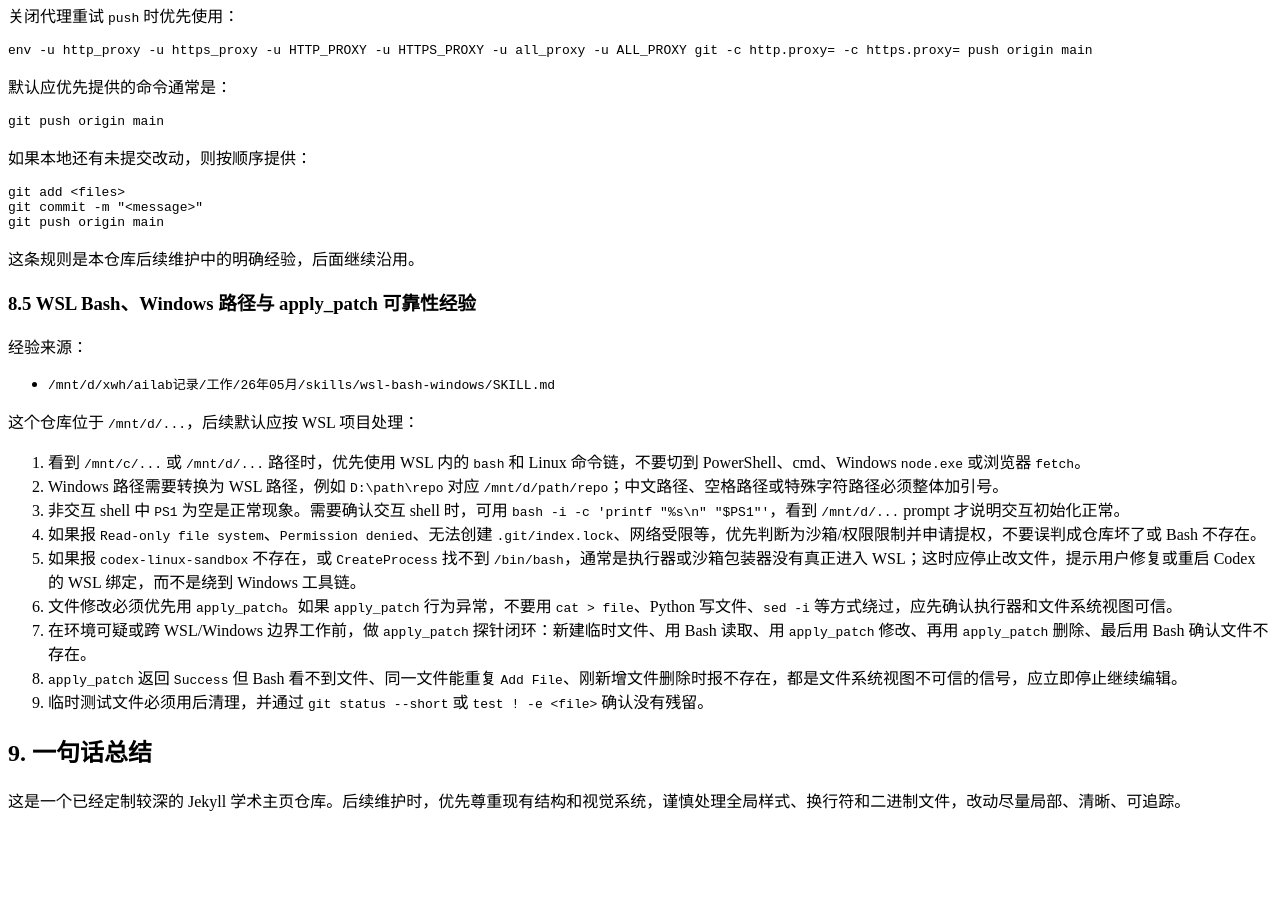
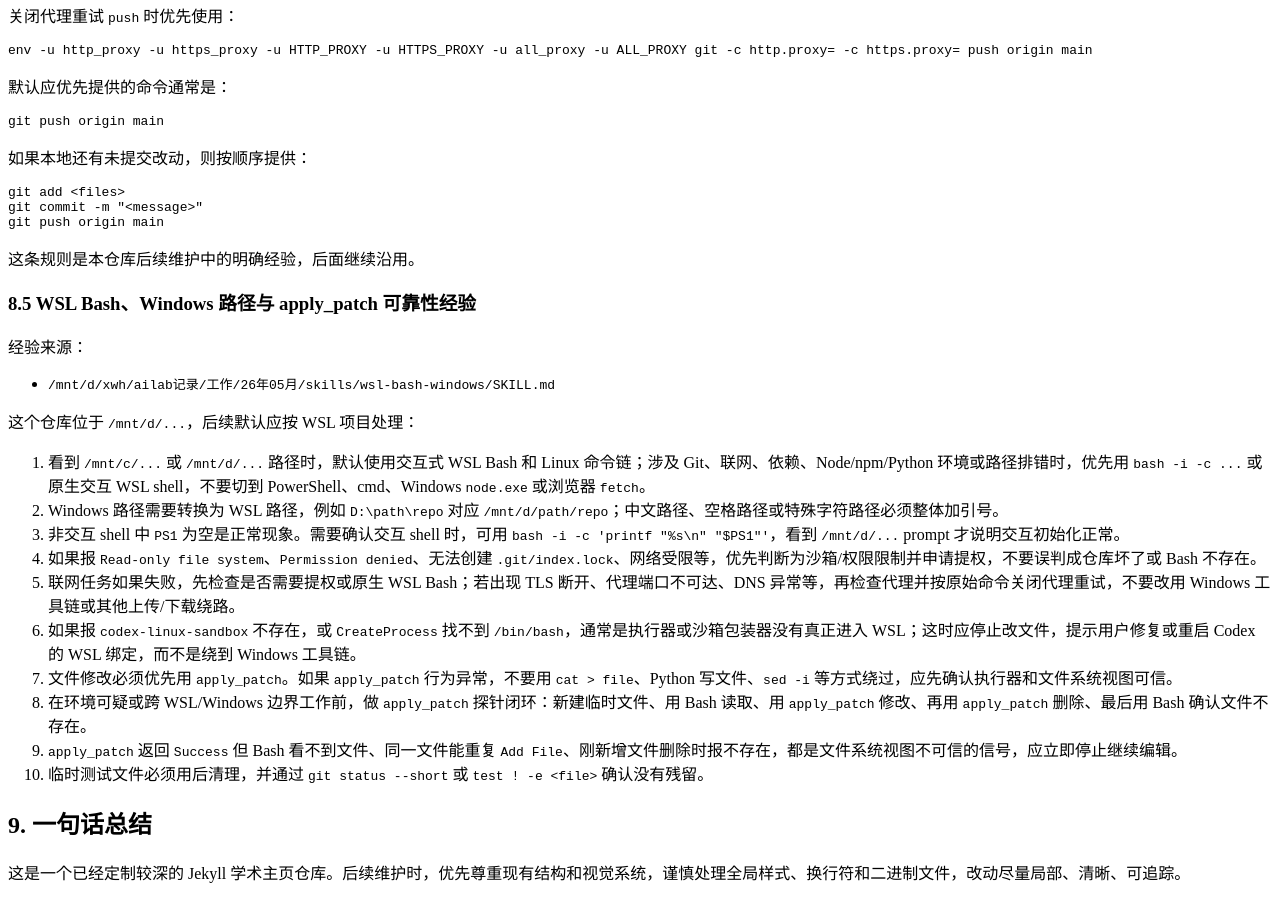
Before and after one commit to black-yt/black-yt.github.io, a Jekyll site: the page built from AGENTS.md, in a window 1280 px wide and 900 px high, scrolled down 6775 px. Built offline with Jekyll 4.4.1, drawn with Linux system fonts in a browser that asks for light colours; our own code applies the rules of GitHub Pages for plain Markdown files; before the commit the page ends 7603 px from its top, so only the background shows below that.

Commit message:
Clarify WSL shell network workflow

```diff
--- a/AGENTS.md
+++ b/AGENTS.md
@@ -313,15 +313,16 @@ git push origin main
 
 这个仓库位于 `/mnt/d/...`，后续默认应按 WSL 项目处理：
 
-1. 看到 `/mnt/c/...` 或 `/mnt/d/...` 路径时，优先使用 WSL 内的 `bash` 和 Linux 命令链，不要切到 PowerShell、cmd、Windows `node.exe` 或浏览器 `fetch`。
+1. 看到 `/mnt/c/...` 或 `/mnt/d/...` 路径时，默认使用交互式 WSL Bash 和 Linux 命令链；涉及 Git、联网、依赖、Node/npm/Python 环境或路径排错时，优先用 `bash -i -c ...` 或原生交互 WSL shell，不要切到 PowerShell、cmd、Windows `node.exe` 或浏览器 `fetch`。
 2. Windows 路径需要转换为 WSL 路径，例如 `D:\path\repo` 对应 `/mnt/d/path/repo`；中文路径、空格路径或特殊字符路径必须整体加引号。
 3. 非交互 shell 中 `PS1` 为空是正常现象。需要确认交互 shell 时，可用 `bash -i -c 'printf "%s\n" "$PS1"'`，看到 `/mnt/d/...` prompt 才说明交互初始化正常。
 4. 如果报 `Read-only file system`、`Permission denied`、无法创建 `.git/index.lock`、网络受限等，优先判断为沙箱/权限限制并申请提权，不要误判成仓库坏了或 Bash 不存在。
-5. 如果报 `codex-linux-sandbox` 不存在，或 `CreateProcess` 找不到 `/bin/bash`，通常是执行器或沙箱包装器没有真正进入 WSL；这时应停止改文件，提示用户修复或重启 Codex 的 WSL 绑定，而不是绕到 Windows 工具链。
-6. 文件修改必须优先用 `apply_patch`。如果 `apply_patch` 行为异常，不要用 `cat > file`、Python 写文件、`sed -i` 等方式绕过，应先确认执行器和文件系统视图可信。
-7. 在环境可疑或跨 WSL/Windows 边界工作前，做 `apply_patch` 探针闭环：新建临时文件、用 Bash 读取、用 `apply_patch` 修改、再用 `apply_patch` 删除、最后用 Bash 确认文件不存在。
-8. `apply_patch` 返回 `Success` 但 Bash 看不到文件、同一文件能重复 `Add File`、刚新增文件删除时报不存在，都是文件系统视图不可信的信号，应立即停止继续编辑。
-9. 临时测试文件必须用后清理，并通过 `git status --short` 或 `test ! -e <file>` 确认没有残留。
+5. 联网任务如果失败，先检查是否需要提权或原生 WSL Bash；若出现 TLS 断开、代理端口不可达、DNS 异常等，再检查代理并按原始命令关闭代理重试，不要改用 Windows 工具链或其他上传/下载绕路。
+6. 如果报 `codex-linux-sandbox` 不存在，或 `CreateProcess` 找不到 `/bin/bash`，通常是执行器或沙箱包装器没有真正进入 WSL；这时应停止改文件，提示用户修复或重启 Codex 的 WSL 绑定，而不是绕到 Windows 工具链。
+7. 文件修改必须优先用 `apply_patch`。如果 `apply_patch` 行为异常，不要用 `cat > file`、Python 写文件、`sed -i` 等方式绕过，应先确认执行器和文件系统视图可信。
+8. 在环境可疑或跨 WSL/Windows 边界工作前，做 `apply_patch` 探针闭环：新建临时文件、用 Bash 读取、用 `apply_patch` 修改、再用 `apply_patch` 删除、最后用 Bash 确认文件不存在。
+9. `apply_patch` 返回 `Success` 但 Bash 看不到文件、同一文件能重复 `Add File`、刚新增文件删除时报不存在，都是文件系统视图不可信的信号，应立即停止继续编辑。
+10. 临时测试文件必须用后清理，并通过 `git status --short` 或 `test ! -e <file>` 确认没有残留。
 
 ## 9. 一句话总结
 
```
